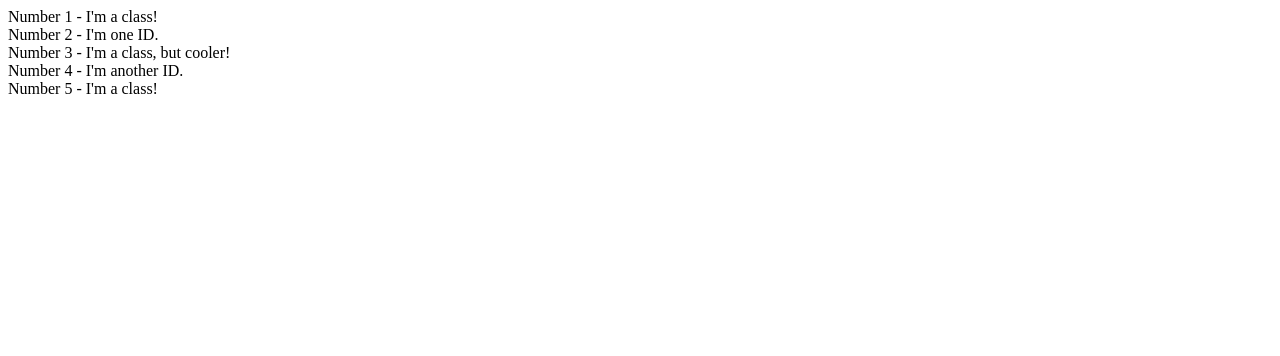
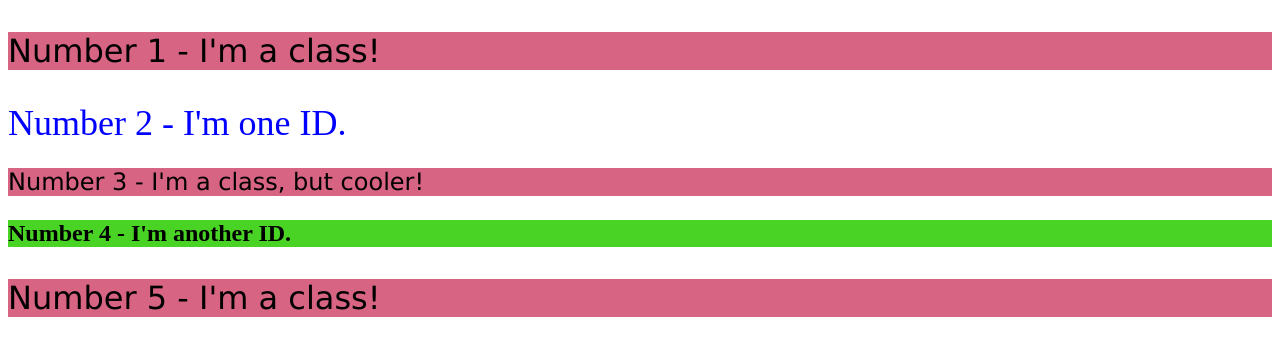
Before and after one commit to Toomin-jpg/Hughes-CSS, a plain HTML site: page Foundations/02-class-id-selectors.html in a window 1280 px wide. Drawn offline with Linux system fonts and the light colour scheme.

Commit message:
Apply styles to p and div elements

```diff
--- a/Foundations/02-class-id-selectors.html
+++ b/Foundations/02-class-id-selectors.html
@@ -1,18 +1,19 @@
 <!DOCTYPE html>
 <html lang="en">
-<head>
-    <meta charset="UTF-8">
-    <meta http-equiv="X-UA-Compatible" content="IE=edge">
-    <meta name="viewport" content="width=device-width, initial-scale=1.0">
+  <head>
+    <meta charset="UTF-8" />
+    <meta http-equiv="X-UA-Compatible" content="IE=edge" />
+    <meta name="viewport" content="width=device-width, initial-scale=1.0" />
     <title>Class Selectors</title>
-    <link rel="stylesheet" href="styles.css">
-</head>
-<body>
-    <div>Number 1 - I'm a class!</div>
-    <div>Number 2 - I'm one ID.</div>
-    <div>Number 3 - I'm a class, but cooler!</div>
-    <div>Number 4 - I'm another ID.</div>
-    <div>Number 5 - I'm a class!</div>
-
-</body>
+    <link rel="stylesheet" href="styles.css" />
+  </head>
+  <body>
+    <p class="odd-times">Number 1 - I'm a class!</p>
+    <div id="two-timez">Number 2 - I'm one ID.</div>
+    <p class="odd-times" style="font-size: 24px">
+      Number 3 - I'm a class, but cooler!
+    </p>
+    <div id="no-4">Number 4 - I'm another ID.</div>
+    <p class="odd-times">Number 5 - I'm a class!</p>
+  </body>
 </html>
--- a/Foundations/styles.css
+++ b/Foundations/styles.css
@@ -1,12 +1,19 @@
-#one {
-    background-color: red;
-    color: white;
+.odd-times {
+    background-color: rgba(212, 88, 121, 0.926);
+    color: black;
     font-size: 32px;
-    font-weight: 700;
+    font-family: Verdana, "DejaVu Sans", sans-serif;
+
 }
 
 
-.button {
-    background-color: orange;
-    font-size:18px;
+#two-timez  {
+    color: blue;
+    font-size: 36px;
 }
+
+#no-4   {
+    background-color: rgb(72, 211, 37);
+    font-size: 24px;
+    font-weight: 700;
+}
```
